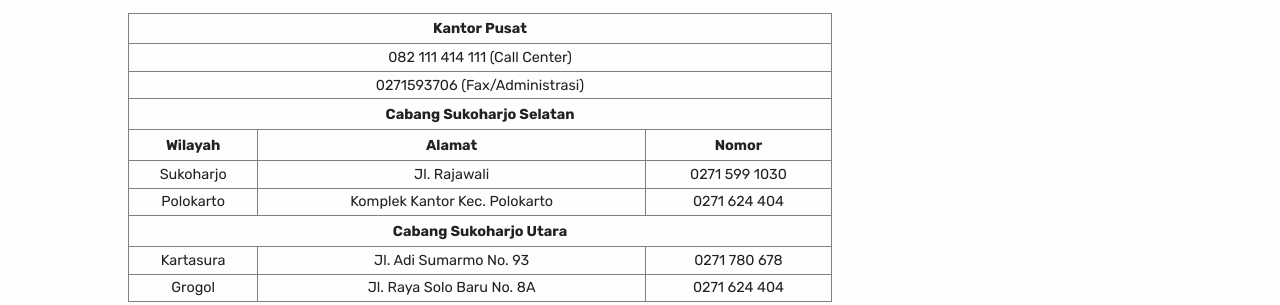
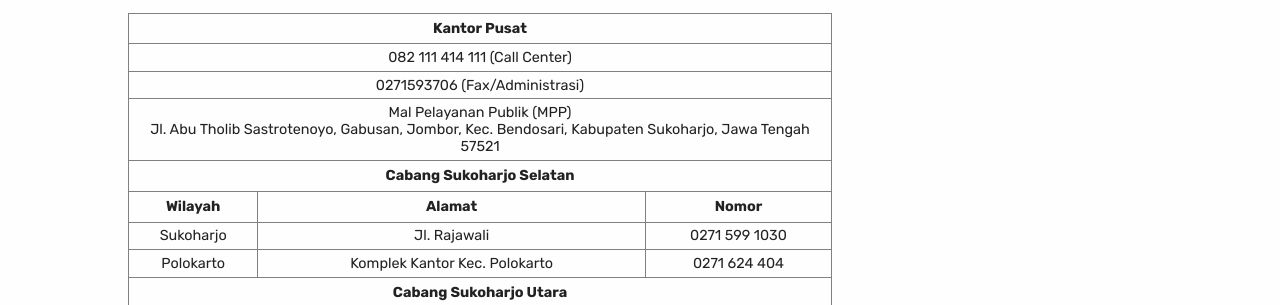
Before and after one commit to rhmdziz/sitampam, a plain HTML site: page index.html in a window 1280 px wide. Shown: the part 2977-3282 px from the top of the page. Drawn offline with nearby package versions, Linux system fonts and the light colour scheme.

Commit message:
mpp commit

```diff
--- a/index.html
+++ b/index.html
@@ -148,6 +148,10 @@
                             <td colspan="3">0271593706 (Fax/Administrasi)</td>
                         </tr>
                         <tr>
+                            <td colspan="3">Mal Pelayanan Publik (MPP)
+                                <br>Jl. Abu Tholib Sastrotenoyo, Gabusan, Jombor, Kec. Bendosari, Kabupaten Sukoharjo, Jawa Tengah 57521</td>
+                        </tr>
+                        <tr>
                             <th colspan="3">Cabang Sukoharjo Selatan</th>
                         </tr>
                         <tr>
--- a/style.css
+++ b/style.css
@@ -462,4 +462,5 @@ footer a:hover {
     .next {
         margin-left: 20rem;
     }
+
 }
```
